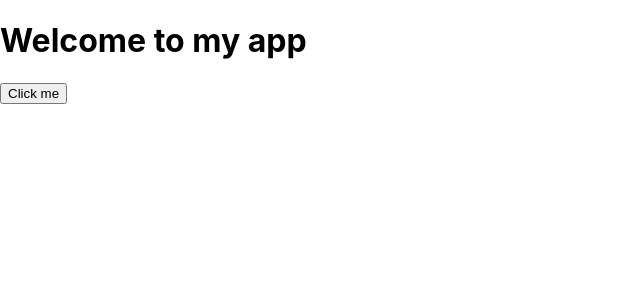
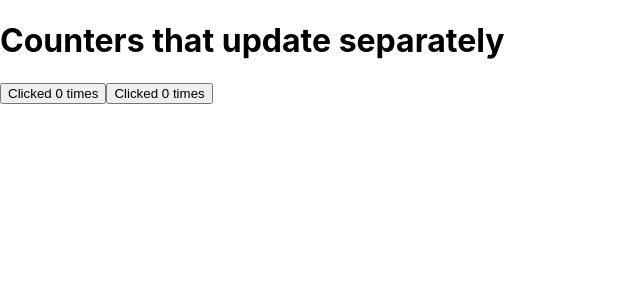
Before and after one commit to n-yU/react-tutorial, a React (Create React App) app in the folder react-app/: page / in a window 1280 px wide. Shown: the top 300 px of the page, without its empty margins (0-640 px from the left). Built offline with nearby package versions, Linux system fonts and the light colour scheme.

Commit message:
Add state to Mybutton

```diff
--- a/react-app/src/App.js
+++ b/react-app/src/App.js
@@ -1,5 +1,6 @@
 import logo from './logo.svg';
 import './App.css';
+import { useState } from 'react';
 
 // function App() {
 //   return (
@@ -23,13 +24,15 @@
 // }
 
 function MyButton() {
+    const [count, SetCount] = useState(0);
+
     function handleClick() {
-        alert('You clicked me!');
+        SetCount(count + 1);
     }
 
     return (
         <button onClick={handleClick}>
-            Click me
+            Clicked {count} times
         </button>
     );
 }
@@ -37,7 +40,8 @@
 function MyApp() {
     return (
         <div>
-            <h1>Welcome to my app</h1>
+            <h1>Counters that update separately</h1>
+            <MyButton />
             <MyButton />
         </div>
     );
```
